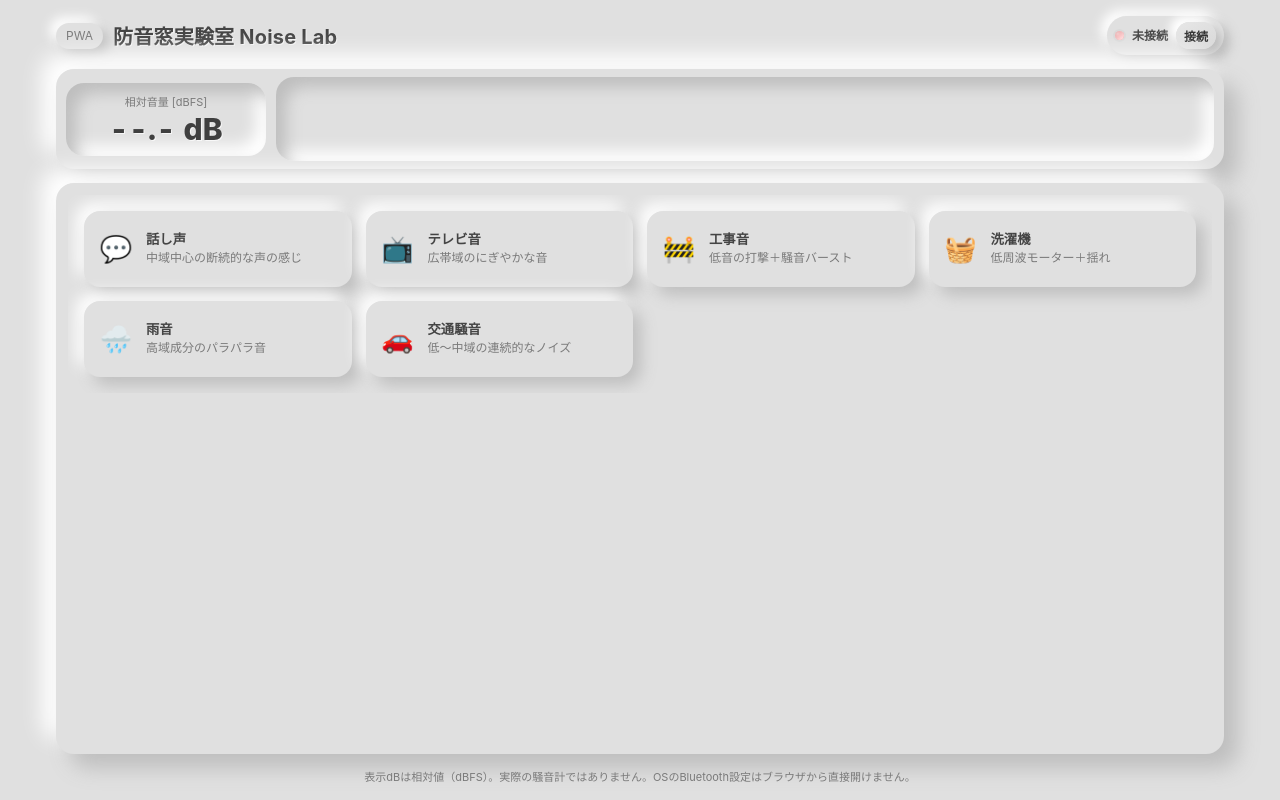
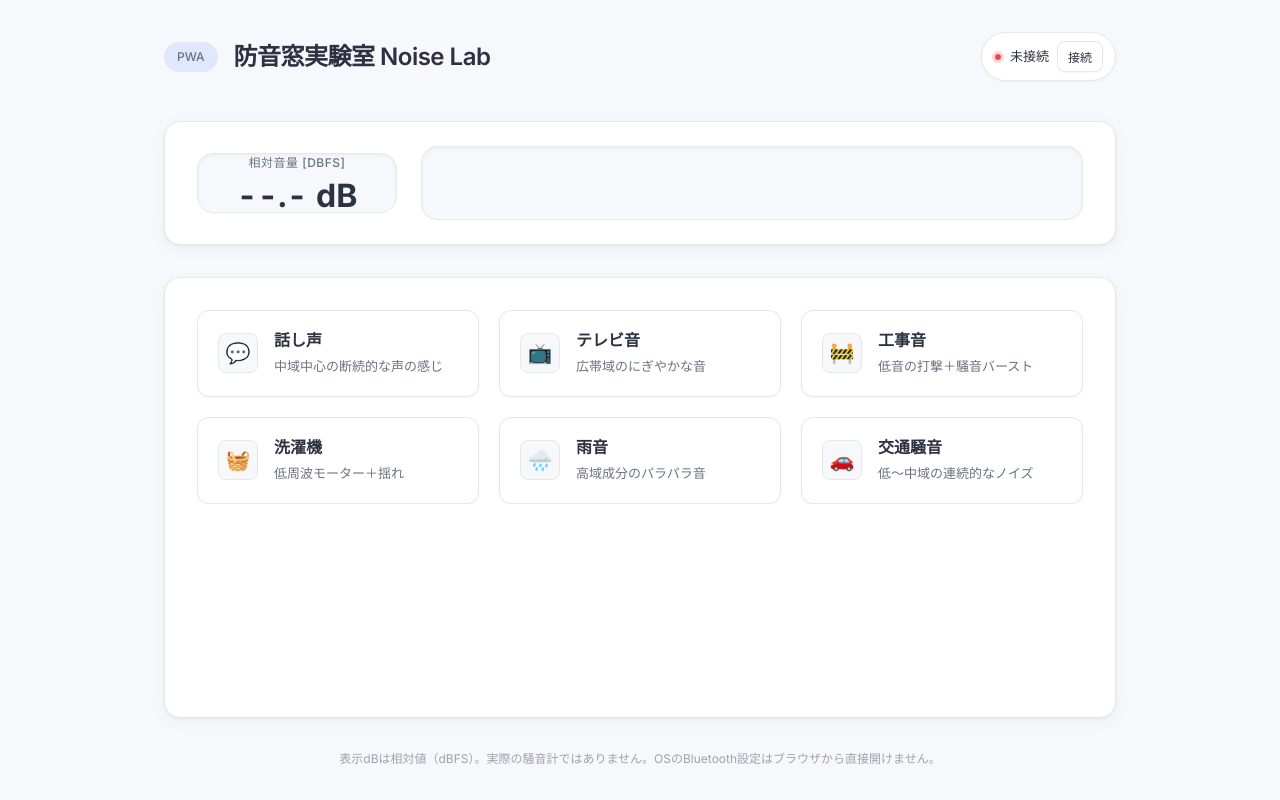
Before and after one commit to ty-gh/Test_noise-lab, a plain HTML site: page index.html in a window 1280 px wide. Drawn offline with Linux system fonts and the light colour scheme.

Commit message:
Simplify the UI (Neo-Morphism + Minimalist Clean Design)

```diff
--- a/index.html
+++ b/index.html
@@ -5,23 +5,32 @@
             name="viewport"
             content="width=device-width, initial-scale=1, viewport-fit=cover"
         />
-        <meta name="theme-color" content="#e0e0e0" />
+        <meta name="theme-color" content="#f7f8fc" />
+        <link rel="preconnect" href="https://fonts.googleapis.com">
+        <link rel="preconnect" href="https://fonts.gstatic.com" crossorigin>
+        <link href="https://fonts.googleapis.com/css2?family=Inter:wght@400;500;600;700&display=swap" rel="stylesheet">
         <title>防音窓実験室 Noise Lab</title>
         <style>
             :root {
-                --bg: #e0e0e0;
-                --text: #444;
-                --muted: #7a7a7a;
-                --shadow-dark: #bebebe;
+                --bg: #f7f8fc;
+                --bg-alt: #ffffff;
+                --text: #2d3142;
+                --text-muted: #6b7280;
+                --text-subtle: #9ca3af;
+                --border: #e5e7eb;
+                --shadow-dark: #d1d5db80;
                 --shadow-light: #ffffff;
-                --accent: #3a86ff;
-                --ok: #33c27f;
-                --ng: #ff5a5f;
-                --card-radius: 18px;
-                --btn-radius: 16px;
-                --shadow-lg: 14px;
-                --shadow-md: 10px;
-                --shadow-sm: 6px;
+                --accent: #4f46e5;
+                --accent-soft: #e0e7ff;
+                --ok: #10b981;
+                --ng: #ef4444;
+                --surface: #ffffff;
+                --surface-elevated: #ffffff;
+                --card-radius: 16px;
+                --btn-radius: 12px;
+                --shadow-subtle: 4px;
+                --shadow-soft: 8px;
+                --shadow-elevated: 12px;
             }
             * {
                 box-sizing: border-box;
@@ -33,70 +42,77 @@
                 background: var(--bg);
                 color: var(--text);
                 font-family:
-                    -apple-system, BlinkMacSystemFont, "Segoe UI", Roboto,
-                    "Hiragino Sans", "Noto Sans JP", "Helvetica Neue", Arial,
-                    "Apple Color Emoji", "Segoe UI Emoji", "Segoe UI Symbol",
-                    sans-serif;
+                    "Inter", -apple-system, BlinkMacSystemFont, "Segoe UI",
+                    "Hiragino Sans", "Noto Sans JP", Roboto, "Helvetica Neue",
+                    Arial, sans-serif;
+                font-feature-settings: "cv01", "cv02", "cv03", "cv04", "cv06", "cv11";
                 -webkit-font-smoothing: antialiased;
+                -moz-osx-font-smoothing: grayscale;
                 text-rendering: optimizeLegibility;
+                font-size: 14px;
+                line-height: 1.5;
             }
 
-            /* Neumorphism */
+            /* Clean elevated surfaces */
             .nm-raised {
-                background: var(--bg);
+                background: var(--surface-elevated);
                 border-radius: var(--card-radius);
+                border: 1px solid var(--border);
                 box-shadow:
-                    var(--shadow-lg) var(--shadow-lg)
-                        calc(var(--shadow-lg) * 1.5) var(--shadow-dark),
-                    calc(var(--shadow-lg) * -1) calc(var(--shadow-lg) * -1)
-                        calc(var(--shadow-lg) * 1.5) var(--shadow-light);
+                    0 1px 3px rgba(0, 0, 0, 0.06),
+                    0 4px 16px rgba(0, 0, 0, 0.04);
+                backdrop-filter: blur(8px);
             }
             .nm-inset {
                 background: var(--bg);
                 border-radius: var(--card-radius);
+                border: 1px solid var(--border);
                 box-shadow:
-                    inset var(--shadow-md) var(--shadow-md)
-                        calc(var(--shadow-md) * 1.6) var(--shadow-dark),
-                    inset calc(var(--shadow-md) * -1)
-                        calc(var(--shadow-md) * -1) calc(var(--shadow-md) * 1.6)
-                        var(--shadow-light);
+                    inset 0 2px 4px rgba(0, 0, 0, 0.04),
+                    inset 0 -1px 0 rgba(255, 255, 255, 0.8);
             }
             .chip {
                 font-size: 12px;
-                color: var(--muted);
-                padding: 7px 10px;
+                color: var(--text-muted);
+                padding: 8px 12px;
                 border-radius: 999px;
-                background: var(--bg);
-                box-shadow:
-                    6px 6px 12px var(--shadow-dark),
-                    -6px -6px 12px var(--shadow-light);
+                background: var(--accent-soft);
+                border: 1px solid var(--border);
                 line-height: 1;
+                font-weight: 500;
             }
 
             /* App frame */
             .app {
                 min-height: 100svh;
-                max-width: 1200px;
+                max-width: 1000px;
                 margin: 0 auto;
                 display: grid;
                 grid-template-rows: auto auto 1fr auto;
-                gap: 14px;
-                padding: 16px 16px 10px;
+                gap: 32px;
+                padding: 32px 24px 24px;
+            }
+            @media (max-width: 640px) {
+                .app {
+                    padding: 24px 16px 16px;
+                    gap: 24px;
+                }
             }
 
             /* Header: title + compact BT */
             .topbar {
                 display: flex;
                 align-items: center;
-                gap: 10px;
+                gap: 16px;
                 flex-wrap: wrap;
+                margin-bottom: 8px;
             }
             .topbar h1 {
                 margin: 0;
-                font-size: 20px;
-                font-weight: 700;
-                letter-spacing: 0.2px;
-                text-shadow: 1px 1px 0 rgba(255, 255, 255, 0.6);
+                font-size: 24px;
+                font-weight: 600;
+                letter-spacing: -0.5px;
+                color: var(--text);
             }
             .topbar .spacer {
                 flex: 1 1 auto;
@@ -105,70 +121,57 @@
                 display: inline-flex;
                 align-items: center;
                 gap: 8px;
-                padding: 6px 8px;
+                padding: 8px 12px;
                 border-radius: 999px;
-                background: var(--bg);
-                box-shadow:
-                    6px 6px 12px var(--shadow-dark),
-                    -6px -6px 12px var(--shadow-light);
-                color: var(--muted);
+                background: var(--surface);
+                border: 1px solid var(--border);
+                box-shadow: 0 1px 3px rgba(0, 0, 0, 0.04);
+                color: var(--text-muted);
                 white-space: nowrap;
                 line-height: 1;
             }
             .bt-chip .dot {
-                width: 9px;
-                height: 9px;
+                width: 8px;
+                height: 8px;
                 border-radius: 50%;
-                box-shadow:
-                    inset 2px 2px 4px rgba(0, 0, 0, 0.08),
-                    inset -2px -2px 4px rgba(255, 255, 255, 0.8),
-                    0 0 0 2px rgba(0, 0, 0, 0.03);
+                border: 1px solid var(--border);
             }
             .bt-chip .dot.ok {
-                background: radial-gradient(
-                    circle at 30% 30%,
-                    #b8ffd8,
-                    #33c27f
-                );
+                background: var(--ok);
+                box-shadow: 0 0 0 2px rgba(16, 185, 129, 0.2);
             }
             .bt-chip .dot.ng {
-                background: radial-gradient(
-                    circle at 30% 30%,
-                    #ffd8d8,
-                    #ff5a5f
-                );
+                background: var(--ng);
+                box-shadow: 0 0 0 2px rgba(239, 68, 68, 0.2);
             }
             .bt-chip .lbl {
-                font-size: 12px;
-                font-weight: 600;
-                color: #444;
+                font-size: 13px;
+                font-weight: 500;
+                color: var(--text);
             }
             .bt-chip .btn {
                 appearance: none;
-                border: 0;
-                background: linear-gradient(145deg, #e7e7e7, #d9d9d9);
-                border-radius: 999px;
-                padding: 5px 8px;
+                border: 1px solid var(--border);
+                background: var(--surface);
+                border-radius: 8px;
+                padding: 6px 10px;
                 font-size: 12px;
-                font-weight: 600;
-                color: #333;
+                font-weight: 500;
+                color: var(--text);
                 cursor: pointer;
-                box-shadow:
-                    var(--shadow-sm) var(--shadow-sm) var(--shadow-md)
-                        var(--shadow-dark),
-                    calc(var(--shadow-sm) * -1) calc(var(--shadow-sm) * -1)
-                        var(--shadow-md) var(--shadow-light);
+                box-shadow: 0 1px 2px rgba(0, 0, 0, 0.04);
+                transition: all 0.15s ease;
+            }
+            .bt-chip .btn:hover {
+                background: var(--bg);
+                box-shadow: 0 2px 4px rgba(0, 0, 0, 0.08);
             }
             .bt-chip .btn:active {
-                box-shadow:
-                    inset var(--shadow-sm) var(--shadow-sm)
-                        calc(var(--shadow-sm) * 1.4) var(--shadow-dark),
-                    inset calc(var(--shadow-sm) * -1)
-                        calc(var(--shadow-sm) * -1) calc(var(--shadow-sm) * 1.4)
-                        var(--shadow-light);
+                transform: translateY(1px);
+                box-shadow: 0 1px 2px rgba(0, 0, 0, 0.04);
             }
             .bt-chip .btn:focus-visible {
-                outline: 2px solid rgba(58, 134, 255, 0.75);
+                outline: 2px solid var(--accent);
                 outline-offset: 2px;
             }
 
@@ -176,147 +179,177 @@
             .metrics {
                 display: grid;
                 grid-template-columns: auto 1fr;
-                gap: 10px;
+                gap: 24px;
                 align-items: center;
-                padding: 8px 10px;
+                padding: 24px 32px;
             }
             .db-chip {
                 display: grid;
-                gap: 4px;
-                padding: 10px 12px;
+                gap: 8px;
+                padding: 0;
                 min-width: 200px;
                 justify-items: center;
             }
             .db-chip .label {
-                font-size: 11px;
-                color: var(--muted);
+                font-size: 12px;
+                font-weight: 500;
+                color: var(--text-muted);
+                letter-spacing: 0.5px;
+                text-transform: uppercase;
             }
             .db-chip .value {
                 font-variant-numeric: tabular-nums;
-                font-weight: 800;
-                font-size: 30px;
-                line-height: 1.1;
-                color: #3f3f3f;
-                text-shadow: 1px 1px 0 rgba(255, 255, 255, 0.7);
+                font-weight: 700;
+                font-size: 32px;
+                line-height: 1;
+                color: var(--text);
             }
             .spark {
-                padding: 8px 10px;
+                padding: 0;
                 display: grid;
                 align-items: center;
             }
             canvas#spectrum {
                 width: 100%;
-                height: 56px;
+                height: 64px;
                 display: block;
-                border-radius: 10px;
-                opacity: 0.7;
+                border-radius: 12px;
+                opacity: 0.8;
             }
-            @media (max-width: 560px) {
+            @media (max-width: 640px) {
                 .metrics {
                     grid-template-columns: 1fr;
+                    padding: 20px 24px;
+                    gap: 20px;
                 }
                 .db-chip {
                     min-width: 0;
                 }
+                canvas#spectrum {
+                    height: 48px;
+                }
             }
             @media (min-width: 900px) and (orientation: landscape) {
                 canvas#spectrum {
-                    height: 68px;
+                    height: 72px;
                 }
             }
 
-            /* Sound panel (main 7割)。影崩れ防止のため十分な内側余白を確保 */
+            /* Sound panel */
             .sound-panel {
-                padding: 12px;
+                padding: 32px;
                 display: flex;
                 flex-direction: column;
                 min-height: 0;
             }
             .sound-scroll {
                 overflow: auto;
-                padding: 16px; /* 外周に余白を設け、ボタンのbox-shadowが切れないようにする */
+                padding: 0;
             }
             .grid {
                 display: grid;
-                gap: 14px;
-                grid-template-columns: repeat(auto-fit, minmax(220px, 1fr));
+                gap: 20px;
+                grid-template-columns: repeat(auto-fit, minmax(280px, 1fr));
                 align-items: start;
             }
+            @media (max-width: 640px) {
+                .sound-panel {
+                    padding: 24px 20px;
+                }
+                .grid {
+                    grid-template-columns: 1fr;
+                    gap: 16px;
+                }
+            }
 
-            /* Buttons: light raised -> inset when active. 影を軽量化し、崩れにくく */
+            /* Clean sound buttons */
             .nm-btn {
                 appearance: none;
-                border: none;
+                border: 1px solid var(--border);
                 width: 100%;
-                background: var(--bg);
+                background: var(--surface);
                 border-radius: var(--btn-radius);
-                box-shadow:
-                    8px 8px 16px var(--shadow-dark),
-                    -8px -8px 16px var(--shadow-light);
-                padding: 14px;
+                box-shadow: 0 1px 3px rgba(0, 0, 0, 0.04);
+                padding: 20px;
                 cursor: pointer;
                 color: var(--text);
                 text-align: left;
-                transition: box-shadow 0.15s ease;
-                min-height: 76px;
+                transition: all 0.2s ease;
+                min-height: 80px;
+                position: relative;
+                overflow: hidden;
             }
-            .nm-btn.is-active,
+            .nm-btn:hover {
+                border-color: var(--accent);
+                box-shadow:
+                    0 4px 12px rgba(0, 0, 0, 0.08),
+                    0 0 0 1px var(--accent);
+                transform: translateY(-1px);
+            }
+            .nm-btn.is-active {
+                background: var(--accent-soft);
+                border-color: var(--accent);
+                box-shadow:
+                    0 2px 8px rgba(79, 70, 229, 0.12),
+                    inset 0 1px 0 rgba(255, 255, 255, 0.8);
+            }
             .nm-btn:active {
-                box-shadow:
-                    inset 6px 6px 12px var(--shadow-dark),
-                    inset -6px -6px 12px var(--shadow-light);
+                transform: translateY(0);
+                box-shadow: 0 1px 3px rgba(0, 0, 0, 0.06);
             }
             .nm-btn:focus-visible {
-                outline: 2px solid rgba(58, 134, 255, 0.75);
-                outline-offset: 3px;
-                border-radius: 14px;
+                outline: 2px solid var(--accent);
+                outline-offset: 2px;
             }
 
             .sound-btn {
                 display: grid;
-                grid-template-columns: 36px 1fr;
-                gap: 12px;
+                grid-template-columns: 40px 1fr;
+                gap: 16px;
                 align-items: center;
+                height: 100%;
             }
             .sound-btn .icon {
-                width: 36px;
-                height: 36px;
+                width: 40px;
+                height: 40px;
                 display: grid;
                 place-items: center;
-                font-size: 26px;
+                font-size: 20px;
                 line-height: 1;
+                background: var(--bg);
+                border-radius: 8px;
+                border: 1px solid var(--border);
             }
             .sound-btn .text {
                 display: flex;
                 flex-direction: column;
-                gap: 3px;
+                gap: 6px;
                 min-width: 0;
             }
             .sound-btn .title {
-                font-weight: 700;
-                line-height: 1.2;
-                white-space: nowrap;
-                overflow: hidden;
-                text-overflow: ellipsis;
+                font-weight: 600;
+                font-size: 16px;
+                line-height: 1.3;
+                color: var(--text);
             }
             .sound-btn .desc {
-                font-size: 12px;
-                color: var(--muted);
-                line-height: 1.25;
-                white-space: nowrap;
-                overflow: hidden;
-                text-overflow: ellipsis;
+                font-size: 13px;
+                color: var(--text-muted);
+                line-height: 1.4;
             }
 
             footer.note {
-                font-size: 11px;
-                color: var(--muted);
+                font-size: 12px;
+                color: var(--text-subtle);
                 text-align: center;
-                padding-bottom: 6px;
+                padding-bottom: 8px;
+                line-height: 1.5;
             }
             @media (prefers-reduced-motion: reduce) {
-                .nm-btn {
+                .nm-btn,
+                .bt-chip .btn {
                     transition: none;
+                    transform: none !important;
                 }
             }
         </style>
@@ -644,7 +677,7 @@
                 ctx2d.lineTo(toX(points - 1), h - padY);
                 ctx2d.lineTo(toX(0), h - padY);
                 ctx2d.closePath();
-                ctx2d.fillStyle = "rgba(58,134,255,0.10)";
+                ctx2d.fillStyle = "rgba(79, 70, 229, 0.08)";
                 ctx2d.fill();
 
                 // line
@@ -652,8 +685,8 @@
                 ctx2d.moveTo(toX(0), toY(vals[0]));
                 for (let i = 1; i < points; i++)
                     ctx2d.lineTo(toX(i), toY(vals[i]));
-                ctx2d.strokeStyle = "rgba(58,134,255,0.32)";
-                ctx2d.lineWidth = 1.5;
+                ctx2d.strokeStyle = "rgba(79, 70, 229, 0.4)";
+                ctx2d.lineWidth = 2;
                 ctx2d.stroke();
             }
             draw();
```
